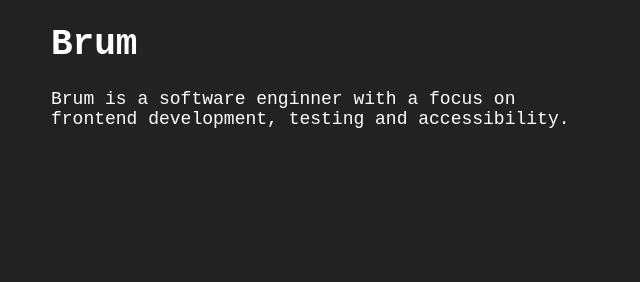
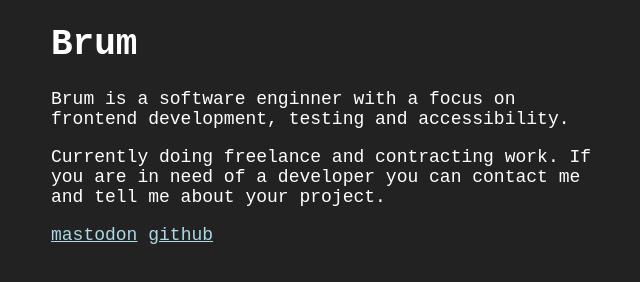
Before and after one commit to xcbrum/xcbrum.github.io, a plain HTML site: page index.html in a window 1280 px wide. Shown: the whole page, without its empty margins (309-949 px from the left). Drawn offline with Linux system fonts and the light colour scheme.

Commit message:
chore(main): add social links

```diff
--- a/index.html
+++ b/index.html
@@ -18,6 +18,19 @@
       margin: auto;
       max-width: 35rem;
     }
+
+    a {
+      color: lightblue;
+    }
+
+    ul {
+      list-style: none;
+      padding: 0;
+    }
+
+    li {
+      display: inline;
+    }
   </style>
 </head>
 
@@ -27,5 +40,19 @@
     <p>
       Brum is a software enginner with a focus on frontend development, testing and accessibility.
     </p>
+    <p>
+      Currently doing freelance and contracting work.
+      If you are in need of a developer you can contact me and tell me about your project.
+    </p>
+    <p>
+      <ul>
+        <li>
+          <a href=https://mas.to/@xcbrum rel="me noopener noreferrer">mastodon</a>
+        </li>
+        <li>
+          <a href=https://github.com/xcbrum/ rel="me noopener noreferrer">github</a>
+        </li>
+      </ul>
+    </p>
   </div>
 </body>
```
